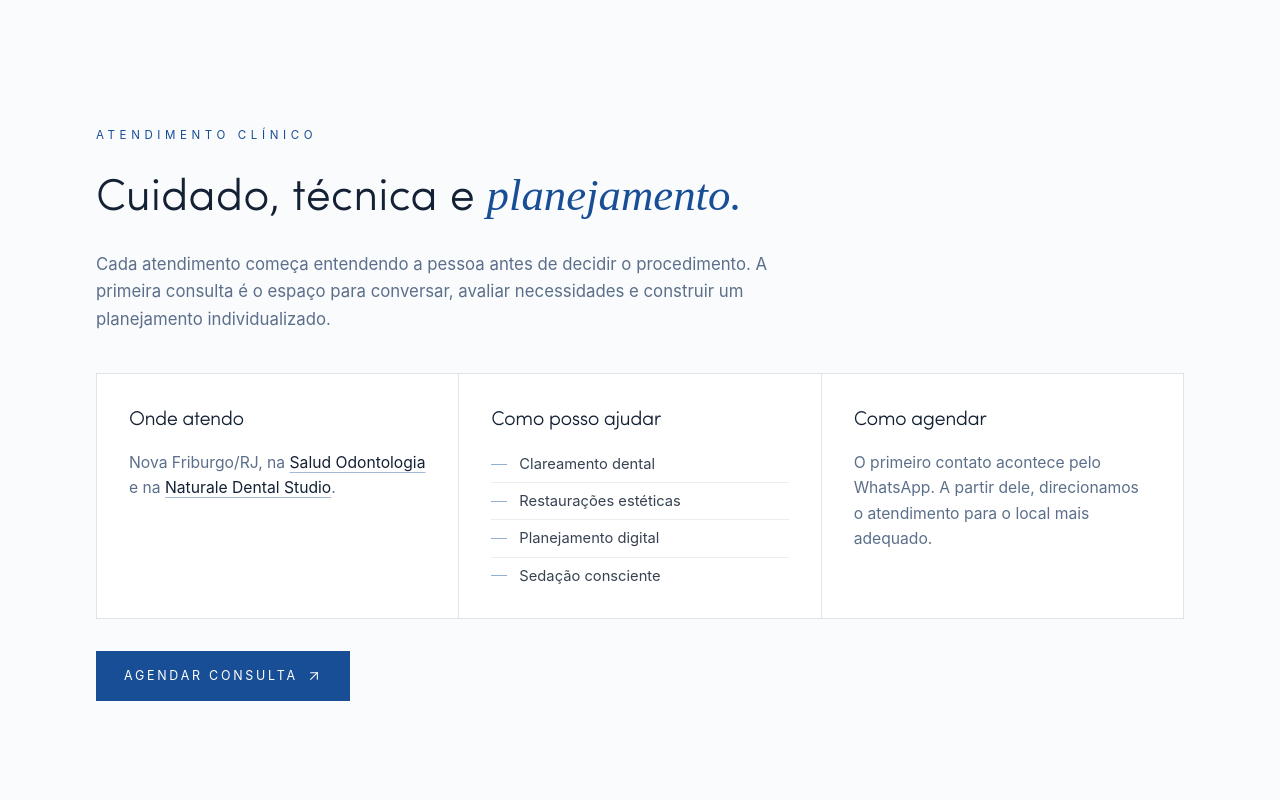
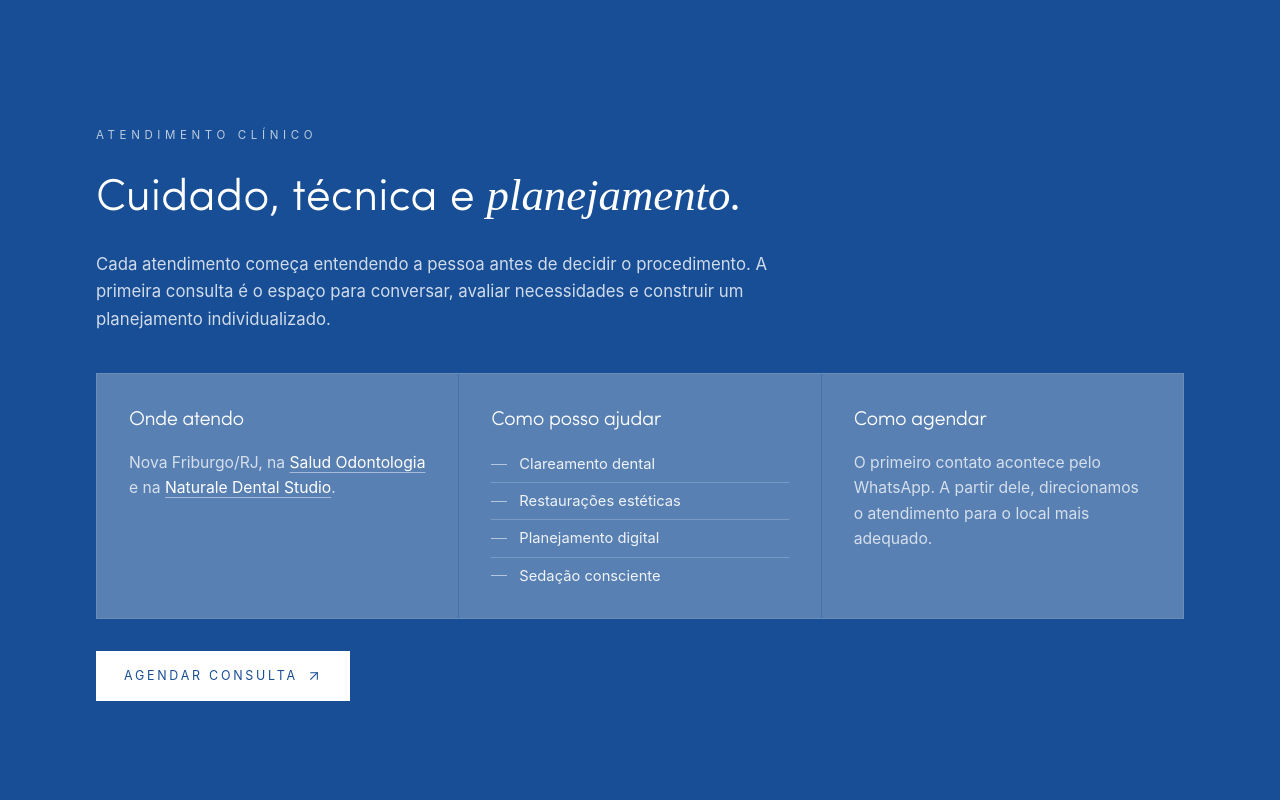
Before and after one commit to drmatheusfilgueiras/matheusfilgueiras, a React (Vite) app: page / in a window 1280 px wide. Shown: the part 2180-2980 px from the top of the page. Built offline with nearby package versions, Linux system fonts and the light colour scheme; the HTML template or start-up script is replaced by a standard one; a web font is replaced by a local one.

Commit message:
style: align clinical care section with contact palette

```diff
--- a/src/pages/HomePage.jsx
+++ b/src/pages/HomePage.jsx
@@ -661,56 +661,56 @@ function HomePage() {
                 </div>
             </section>
             {/* 04 — ATENDIMENTO CLÍNICO */}
-            <section id="atendimento" className="border-y border-border bg-secondary/40">
+            <section id="atendimento" className="border-y border-primary/30 bg-primary text-primary-foreground">
                 <div className="mx-auto w-full max-w-[72rem] px-6 py-20 lg:px-8 lg:py-32">
                     <Reveal>
-                        <p className="text-[0.72rem] uppercase tracking-[0.4em] text-primary">Atendimento clínico</p>
+                        <p className="text-[0.72rem] uppercase tracking-[0.4em] text-primary-foreground/70">Atendimento clínico</p>
                         <h2 className="mt-6 max-w-[24ch] text-3xl font-light leading-tight sm:text-[2.8rem]">
-                            Cuidado, técnica e <span className="font-script text-primary">planejamento.</span>
+                            Cuidado, técnica e <span className="font-script">planejamento.</span>
                         </h2>
                     </Reveal>
                     <Reveal delay={0.05}>
-                        <p className="mt-6 max-w-[44rem] text-[1.05rem] leading-relaxed text-muted-foreground">
+                        <p className="mt-6 max-w-[44rem] text-[1.05rem] leading-relaxed text-primary-foreground/80">
                             Cada atendimento começa entendendo a pessoa antes de decidir o procedimento. A primeira
                             consulta é o espaço para conversar, avaliar necessidades e construir um planejamento
                             individualizado.
                         </p>
                     </Reveal>
-                    <div className="mt-10 grid gap-px overflow-hidden border border-border bg-border md:grid-cols-3">
+                    <div className="mt-10 grid gap-px overflow-hidden border border-primary-foreground/20 bg-primary-foreground/20 md:grid-cols-3">
                         {atendimentoResumo.map((item, i) => (
                             <Reveal key={item.titulo} delay={i * 0.06} y={20}>
-                                <div className="h-full bg-background p-7 transition-colors duration-300 hover:bg-secondary/35 lg:p-8">
-                                    <h3 className="text-xl font-light tracking-tight text-foreground">{item.titulo}</h3>
+                                <div className="h-full bg-primary-foreground/10 p-7 transition-colors duration-300 hover:bg-primary-foreground/15 lg:p-8">
+                                    <h3 className="text-xl font-light tracking-tight text-primary-foreground">{item.titulo}</h3>
                                     {item.locais ? (
-                                        <p className="mt-4 text-[0.98rem] leading-relaxed text-muted-foreground">
+                                        <p className="mt-4 text-[0.98rem] leading-relaxed text-primary-foreground/75">
                                             {item.texto}
-                                            <a href={item.locais[0].href} target="_blank" rel="noreferrer noopener" className="text-foreground underline decoration-primary/40 underline-offset-4 transition-colors hover:text-primary focus-visible:text-primary focus-visible:outline-none focus-visible:ring-2 focus-visible:ring-ring/40">
+                                            <a href={item.locais[0].href} target="_blank" rel="noreferrer noopener" className="text-primary-foreground underline decoration-primary-foreground/45 underline-offset-4 transition-colors hover:text-background focus-visible:text-background focus-visible:outline-none focus-visible:ring-2 focus-visible:ring-primary-foreground/60">
                                                 {item.locais[0].rotulo}
                                             </a>
                                             {' e na '}
-                                            <a href={item.locais[1].href} target="_blank" rel="noreferrer noopener" className="text-foreground underline decoration-primary/40 underline-offset-4 transition-colors hover:text-primary focus-visible:text-primary focus-visible:outline-none focus-visible:ring-2 focus-visible:ring-ring/40">
+                                            <a href={item.locais[1].href} target="_blank" rel="noreferrer noopener" className="text-primary-foreground underline decoration-primary-foreground/45 underline-offset-4 transition-colors hover:text-background focus-visible:text-background focus-visible:outline-none focus-visible:ring-2 focus-visible:ring-primary-foreground/60">
                                                 {item.locais[1].rotulo}
                                             </a>
                                             .
                                         </p>
                                     ) : item.servicos ? (
-                                        <ul className="mt-5 grid gap-2 text-[0.92rem] leading-snug text-foreground/85">
+                                        <ul className="mt-5 grid gap-2 text-[0.92rem] leading-snug text-primary-foreground/90">
                                             {item.servicos.map((servico) => (
-                                                <li key={servico} className="flex items-center gap-3 border-b border-border/70 pb-2 last:border-b-0 last:pb-0">
-                                                    <span aria-hidden="true" className="h-px w-4 shrink-0 bg-primary/45" />
+                                                <li key={servico} className="flex items-center gap-3 border-b border-primary-foreground/20 pb-2 last:border-b-0 last:pb-0">
+                                                    <span aria-hidden="true" className="h-px w-4 shrink-0 bg-primary-foreground/55" />
                                                     <span>{servico}</span>
                                                 </li>
                                             ))}
                                         </ul>
                                     ) : (
-                                        <p className="mt-4 text-[0.98rem] leading-relaxed text-muted-foreground">{item.texto}</p>
+                                        <p className="mt-4 text-[0.98rem] leading-relaxed text-primary-foreground/75">{item.texto}</p>
                                     )}
                                 </div>
                             </Reveal>
                         ))}
                     </div>
                     <Reveal delay={0.12}>
-                        <a href={WHATSAPP_URL} target="_blank" rel="noreferrer noopener" className="mt-8 inline-flex min-h-[50px] items-center gap-2 bg-primary px-7 text-[0.78rem] uppercase tracking-[0.22em] text-primary-foreground transition-transform hover:-translate-y-px focus-visible:outline-none focus-visible:ring-2 focus-visible:ring-ring/40 focus-visible:ring-offset-4 focus-visible:ring-offset-background active:scale-[0.98]">
+                        <a href={WHATSAPP_URL} target="_blank" rel="noreferrer noopener" className="mt-8 inline-flex min-h-[50px] items-center gap-2 bg-primary-foreground px-7 text-[0.78rem] uppercase tracking-[0.22em] text-primary transition-transform hover:-translate-y-px focus-visible:outline-none focus-visible:ring-2 focus-visible:ring-primary-foreground/70 focus-visible:ring-offset-4 focus-visible:ring-offset-primary active:scale-[0.98]">
                             Agendar consulta
                             <ArrowUpRight className="h-4 w-4" strokeWidth={1.6} />
                         </a>
```
